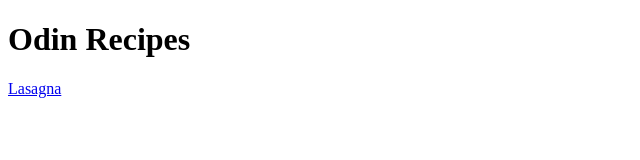
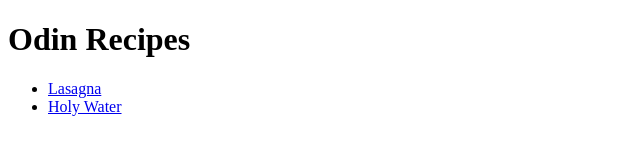
Before and after one commit to mdwilliams1/odinrecipes, a plain HTML site: page index.html in a window 1280 px wide. Shown: the whole page, without its empty margins (0-640 px from the left). Drawn offline with Linux system fonts and the light colour scheme.

Commit message:
adding other recipes

```diff
--- a/index.html
+++ b/index.html
@@ -7,6 +7,10 @@
 </head>
 <body>
     <h1>Odin Recipes</h1>
-        <a href="recipes/lasagna.html">Lasagna</a>
+        <ul>
+            <li><a href="recipes/lasagna.html">Lasagna</a></li>
+            <li><a href="recipes/holywater.html">Holy Water</a></li>
+          </ul>
+
 </body>
 </html>
```
